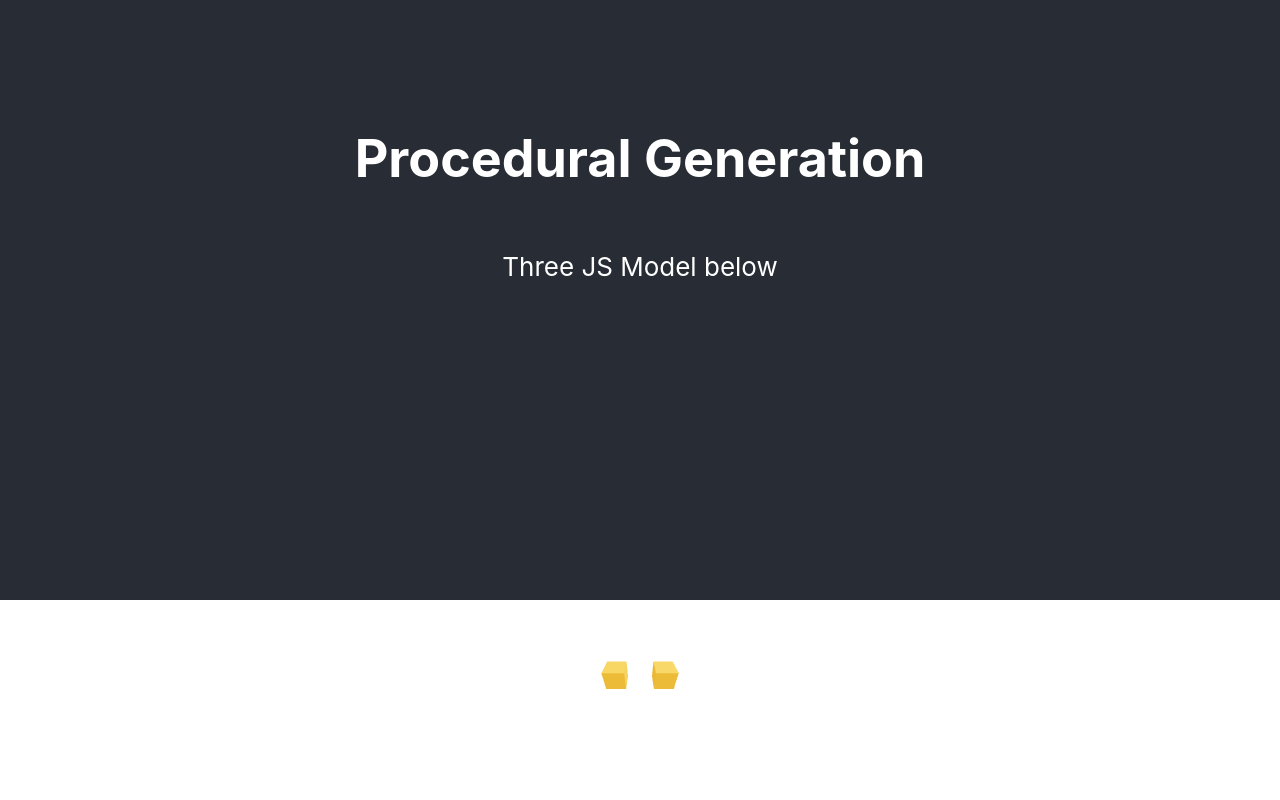
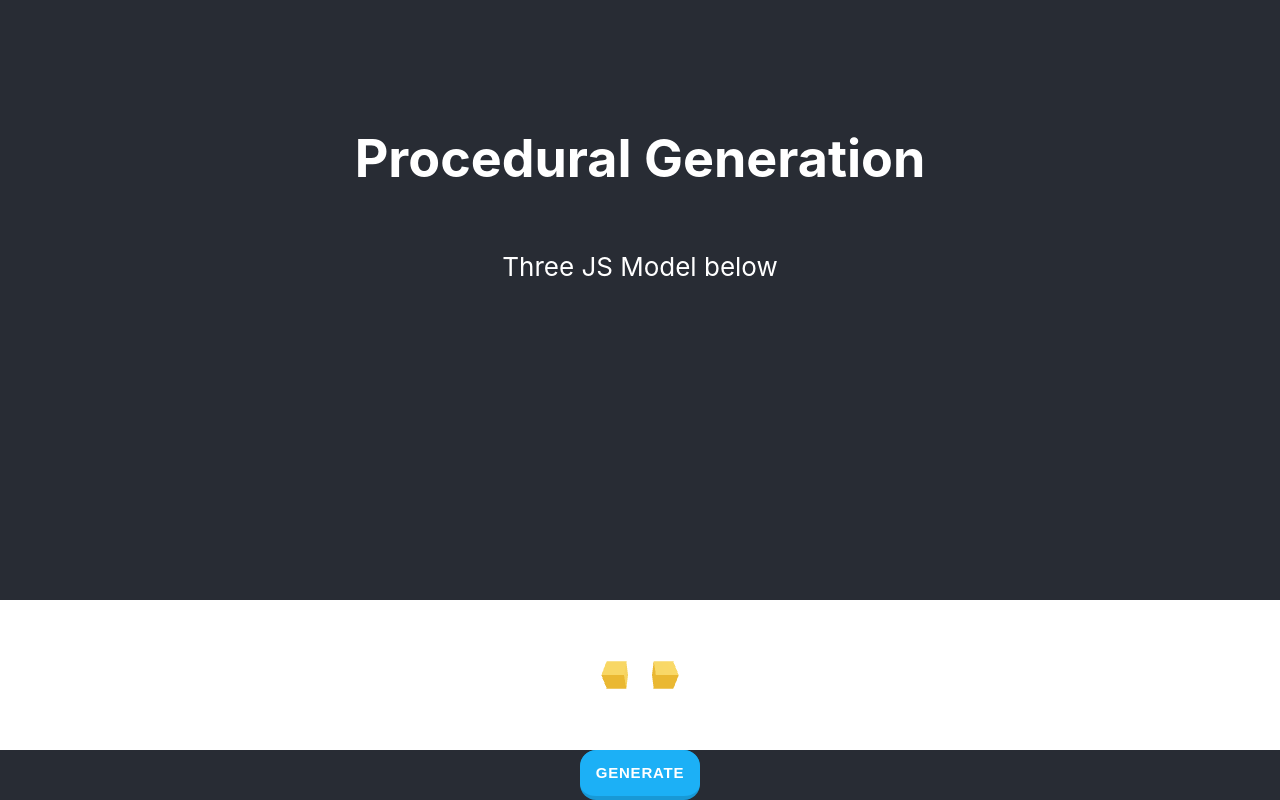
Before and after one commit to ucsb-cs148-w23/project-t11-proceduralgeneration, a React (Create React App) app in the folder frontend/: page / in a window 1280 px wide. Shown: the part 200-1000 px from the top of the page. Before the commit the page ends 950 px from the top, so only its background shows below. Built offline with nearby package versions, Linux system fonts and the light colour scheme.

Commit message:
Added a body component and within it a Generate button

```diff
--- a/frontend/src/App.css
+++ b/frontend/src/App.css
@@ -22,6 +22,75 @@
   justify-content: center;
   font-size: calc(10px + 2vmin);
   color: white;
+}
+
+.body {
+  background-color: #282c34;
+  display: flex;
+  flex-direction: row;
+  align-items: center;
+  justify-content: center;
+}
+
+.button {
+  appearance: button;
+  background-color: #1899D6;
+  border: solid transparent;
+  border-radius: 16px;
+  border-width: 0 0 4px;
+  box-sizing: border-box;
+  color: #FFFFFF;
+  cursor: pointer;
+  display: inline-block;
+  font-family: din-round,sans-serif;
+  font-size: 15px;
+  font-weight: 700;
+  letter-spacing: .8px;
+  line-height: 20px;
+  margin: 0;
+  outline: none;
+  overflow: visible;
+  padding: 13px 16px;
+  text-align: center;
+  text-transform: uppercase;
+  touch-action: manipulation;
+  transform: translateZ(0);
+  transition: filter .2s;
+  user-select: none;
+  -webkit-user-select: none;
+  vertical-align: middle;
+  white-space: nowrap;
+  width: fit-content;
+  height: fit-content;
+}
+
+.button:after {
+  background-clip: padding-box;
+  background-color: #1CB0F6;
+  border: solid transparent;
+  border-radius: 16px;
+  border-width: 0 0 4px;
+  bottom: -4px;
+  content: "";
+  left: 0;
+  position: absolute;
+  right: 0;
+  top: 0;
+  z-index: -1;
+}
+
+.button:main,
+.button:focus {
+  user-select: auto;
+}
+
+.button:hover:not(:disabled) {
+  filter: brightness(1.1);
+  -webkit-filter: brightness(1.1);
+}
+
+.button:disabled {
+  cursor: auto;
 }
 
 .App-link {
--- a/frontend/src/App.js
+++ b/frontend/src/App.js
@@ -14,6 +14,9 @@ function App() {
         <Model position={[-1.2, 0, 0]} />
         <Model position={[1.2, 0, 0]} />
       </Canvas>
+      <body className="body">
+        <button className="button">Generate</button>
+      </body>
     </div>
   );
 }
```
